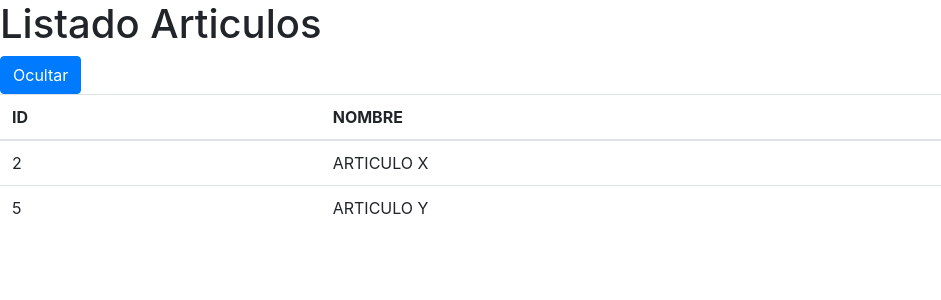
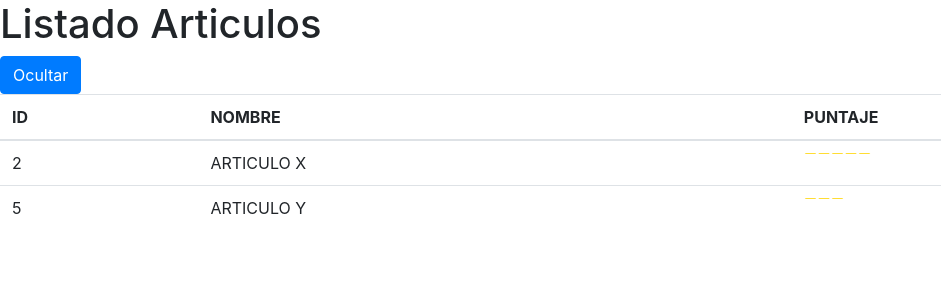
Before and after one commit to marcosjmarin/practica1-pav2, an Angular app: page / in a window 1280 px wide. Shown: the top 300 px of the page, without its empty margins (0-941 px from the left). Built offline with nearby package versions, Linux system fonts and the light colour scheme.

Commit message:
3 files modified, 3 added

```diff
--- a/src/app/app.component.html
+++ b/src/app/app.component.html
@@ -1,6 +1,6 @@
 <div>
-  <h1> {{text}} </h1>
-  <button class="btn btn-primary"(click)="mostrarBoton()">
+  <h1>{{text}}</h1>
+  <button class="btn btn-primary" (click)="mostrarBoton()">
     {{bandera ? "Ocultar" : "Mostrar"}}
   </button>
   <table class="table" *ngIf="articulos && articulos.length && bandera">
@@ -12,14 +12,17 @@
         <th>
           NOMBRE
         </th>
+        <th>
+          PUNTAJE
+        </th>
       </tr>
     </thead>
     <tbody>
       <tr *ngFor="let articulo of articulos">
         <td>{{articulo.id}}</td>
         <td>{{articulo.nombre | uppercase}}</td>
+        <td><app-puntaje [puntaje]="articulo.puntaje"></app-puntaje></td>
       </tr>
-
     </tbody>
   </table>
 </div>
--- a/src/app/app.module.ts
+++ b/src/app/app.module.ts
@@ -4,10 +4,11 @@
 
 import { AppComponent } from './app.component';
 import { HelloComponent } from './hello.component';
+import { PUNTAJEComponent } from './puntaje/puntaje.component';
 
 @NgModule({
   imports:      [ BrowserModule, FormsModule ],
-  declarations: [ AppComponent, HelloComponent ],
+  declarations: [ AppComponent, HelloComponent, PUNTAJEComponent ],
   bootstrap:    [ AppComponent ]
 })
 export class AppModule { }
--- /dev/null
+++ b/src/app/puntaje/puntaje.component.css
@@ -0,0 +1,4 @@
+.parcial {
+  overflow: hidden;
+  color: #ffdd33;
+}
--- /dev/null
+++ b/src/app/puntaje/puntaje.component.html
@@ -0,0 +1,11 @@
+<div class="parcial"
+   [style.width.px]='puntajeAncho'
+   [title]='puntaje' >
+   <div style='width:68px'>
+       <span class="fas fa-star fa-xs"></span>
+       <span class="fas fa-star fa-xs"></span>
+       <span class="fas fa-star fa-xs"></span>
+       <span class="fas fa-star fa-xs"></span>
+       <span class="fas fa-star fa-xs"></span>
+   </div>
+</div>
--- /dev/null
+++ b/src/app/puntaje/puntaje.component.ts
@@ -0,0 +1,28 @@
+import {
+  Component,
+  OnChanges,
+  Input,
+  Output,
+  EventEmitter
+} from '@angular/core';
+
+@Component({
+  selector: 'app-puntaje',
+  templateUrl: './puntaje.component.html',
+  styleUrls: ['./puntaje.component.css']
+})
+export class PUNTAJEComponent implements OnChanges {
+  @Input() puntaje: number = 4;
+  puntajeAncho: number;
+  @Output() pclick: EventEmitter<string> = new EventEmitter<string>();
+
+  constructor() {}
+
+  ngOnChanges(): void {
+    this.puntajeAncho = (this.puntaje * 68) / 5;
+  }
+
+  onClick(): void {
+    console.log('el puntaje es: ' + this.puntaje);
+  }
+}
--- a/src/index.html
+++ b/src/index.html
@@ -1 +1,5 @@
+<script
+  src="https://kit.fontawesome.com/e1a460f812.js"
+  crossorigin="anonymous"
+></script>
 <my-app>loading</my-app>
```
